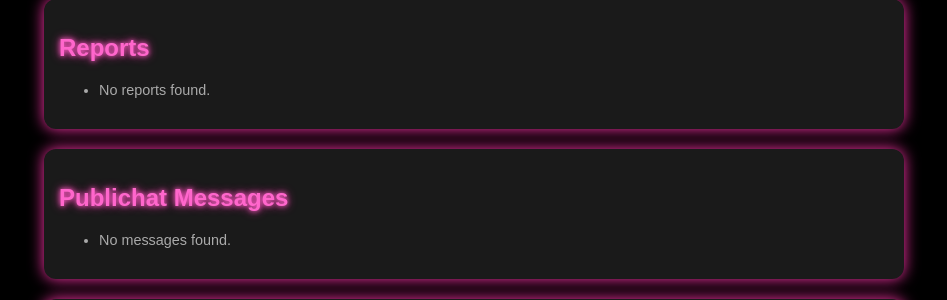
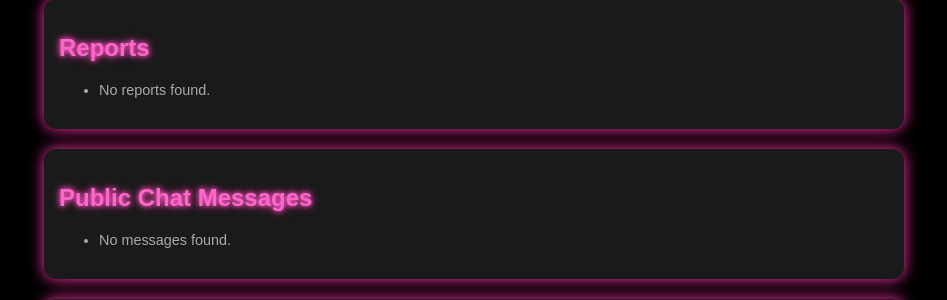
Before and after one commit to Mr-A-Hacker/BuzzTube, a Flask app: page /admin in a window 1280 px wide. Shown: the part 897-1197 px from the top of the page, without its empty margins (166-1113 px from the left). Run offline with Flask 3, Linux system fonts and the light colour scheme; the visitor is signed in with stand-in values (Sample User, id 1); data comes from the database, SQL or seed files in the repository; data that the repository does not hold is empty.

Commit message:
Update admin.html

```diff
--- a/templates/admin.html
+++ b/templates/admin.html
@@ -66,7 +66,7 @@
     </ul>
   </div>
 
-  <!-- ✅ NEW User Files Section -->
+  <!-- User Files Section -->
   <div class="card">
     <h2 class="neon-text">User Files</h2>
     <table style="width:100%; border-collapse: collapse; color:#ff66cc;">
@@ -115,9 +115,9 @@
     </ul>
   </div>
 
-  <!-- Publichat Messages Section -->
+  <!-- Public Chat Messages Section -->
   <div class="card">
-    <h2 class="neon-text">Publichat Messages</h2>
+    <h2 class="neon-text">Public Chat Messages</h2>
     <ul class="chat-list">
       {% for m in messages %}
         <li>
@@ -133,7 +133,7 @@
     </ul>
   </div>
 
-  <!-- ✅ NEW Blocked IPs Section -->
+  <!-- Blocked IPs Section -->
   <div class="card">
     <h2 class="neon-text">Blocked IPs</h2>
     <form method="post" action="{{ url_for('block_ip') }}">
```
